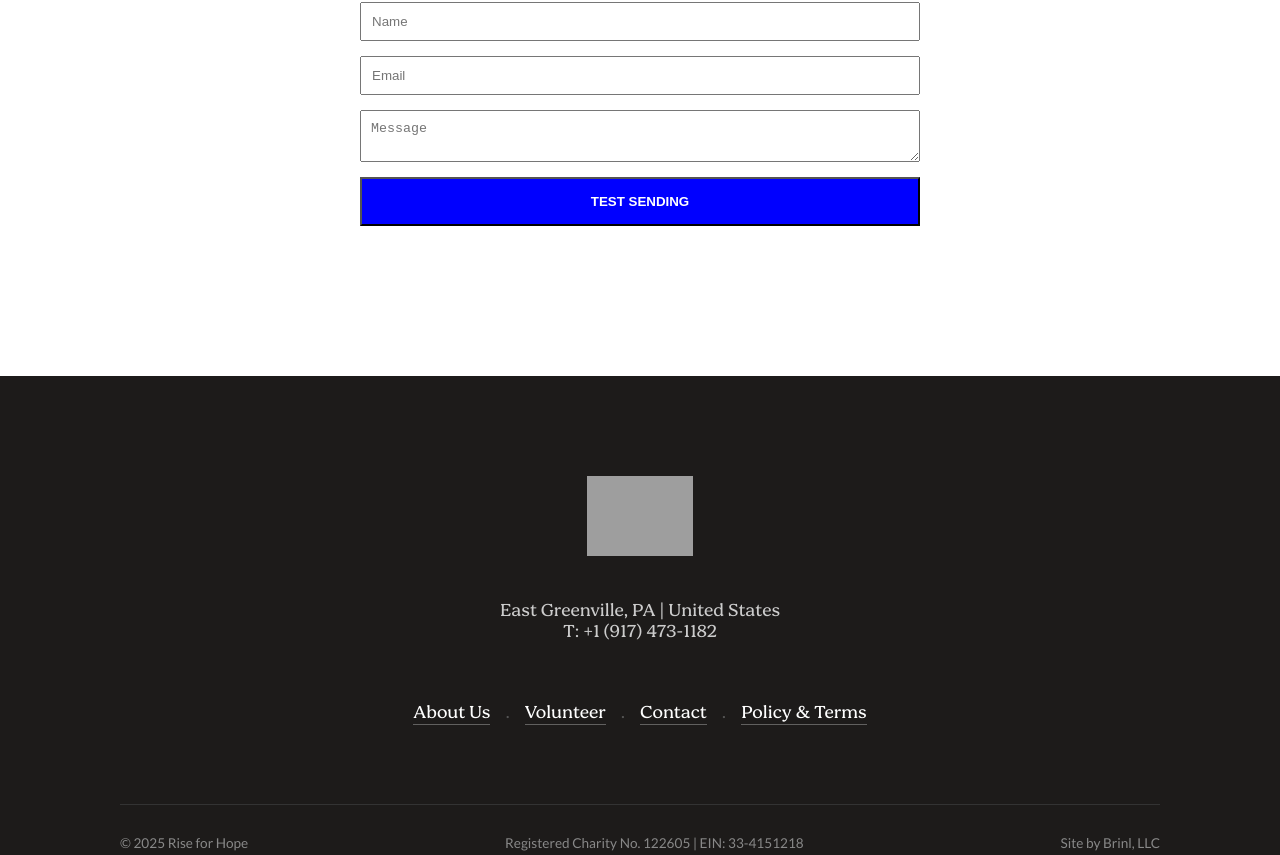
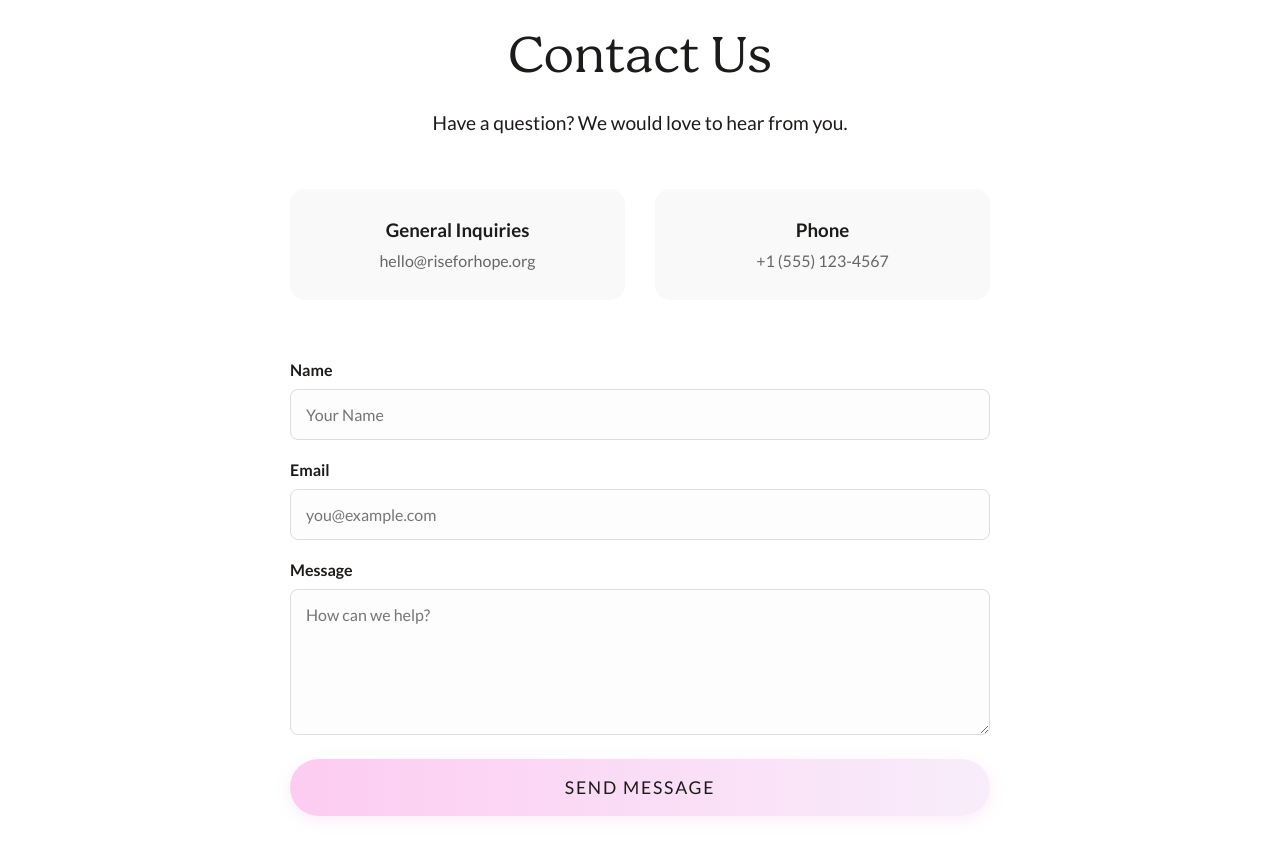
Before and after one commit to RiseforHope/riseforhope-nextjs, a Next.js app in the folder riseforhope-website/: page /contact in a window 1280 px wide. Shown: the part 185-1040 px from the top of the page. Built offline with nearby package versions, Linux system fonts and the light colour scheme; grey boxes are pictures that could not be loaded.

Commit message:
Finalize contact page style and logic

```diff
--- a/riseforhope-website/app/api/send-email/route.ts
+++ b/riseforhope-website/app/api/send-email/route.ts
@@ -9,8 +9,8 @@ export async function POST(request: Request) {
         const { name, email, message } = body;
 
         const data = await resend.emails.send({
-      from: 'info@riseforhope.org',
-      to: 'bladimir.garcia@brinl.com', // <--- UPDATED: Must match your Resend account email
+            from: 'info@riseforhope.org', // Or 'info@riseforhope.org' if verified
+            to: 'bladimir.garcia@brinl.com', // Must match your Resend account email
             replyTo: email,
             subject: `New Contact from ${name}`,
             html: `
@@ -30,7 +30,6 @@ export async function POST(request: Request) {
 
         return NextResponse.json({ success: true, data });
     } catch (error: any) {
-    console.error('Email error:', error);
         return NextResponse.json({ success: false, error: error.message }, { status: 500 });
     }
 }
--- a/riseforhope-website/app/contact/page.tsx
+++ b/riseforhope-website/app/contact/page.tsx
@@ -1,16 +1,22 @@
 "use client";
+
 import { useState } from 'react';
 import Header from '../components/Header';
 import Footer from '../components/Footer';
 import Link from 'next/link';
 
 export default function ContactPage() {
+    const [isSubmitting, setIsSubmitting] = useState(false);
+    const [isSuccess, setIsSuccess] = useState(false);
+    const [errorMessage, setErrorMessage] = useState('');
+
     async function handleSubmit(e: React.FormEvent<HTMLFormElement>) {
         e.preventDefault();
-        alert("🚨 BUTTON CLICKED! The code is running."); // Immediate proof
+        setIsSubmitting(true);
+        setErrorMessage('');
 
         const formData = new FormData(e.currentTarget);
-        const payload = {
+        const data = {
             name: formData.get('name'),
             email: formData.get('email'),
             message: formData.get('message'),
@@ -20,33 +26,145 @@ export default function ContactPage() {
             const response = await fetch('/api/send-email', {
                 method: 'POST',
                 headers: { 'Content-Type': 'application/json' },
-                body: JSON.stringify(payload),
+                body: JSON.stringify(data),
             });
+
             const result = await response.json();
 
-            if (!result.success) {
-                alert(`❌ SERVER ERROR:\n${JSON.stringify(result.error, null, 2)}`);
+            if (response.ok && result.success) {
+                setIsSuccess(true); // Switch to "Success" view
+                window.scrollTo({ top: 0, behavior: 'smooth' });
             } else {
-                alert('✅ SUCCESS! Email sent.');
+                setErrorMessage('Something went wrong. Please try again.');
             }
-        } catch (error: any) {
-            alert(`❌ NETWORK ERROR: ${error.message}`);
+        } catch (error) {
+            setErrorMessage('Network error. Please verify your connection.');
         }
+        setIsSubmitting(false);
     }
+
+    // Shared styles to match your original look
+    const inputStyle = {
+        width: '100%',
+        padding: '15px',
+        borderRadius: '8px',
+        border: '1px solid #ddd',
+        marginBottom: '20px',
+        fontFamily: 'var(--font-sans)',
+        fontSize: '1rem',
+        backgroundColor: '#fdfdfd'
+    };
 
     return (
         <main>
             <Header />
-            <div className="max-w-container" style={{ padding: '150px 20px', maxWidth: '600px', margin: '0 auto' }}>
-                <h1>Contact Test</h1>
-                <form onSubmit={handleSubmit} style={{ display: 'flex', flexDirection: 'column', gap: '15px' }}>
-                    <input name="name" placeholder="Name" required style={{ padding: '10px' }} />
-                    <input name="email" type="email" placeholder="Email" required style={{ padding: '10px' }} />
-                    <textarea name="message" placeholder="Message" required style={{ padding: '10px' }} />
-                    <button type="submit" style={{ padding: '15px', background: 'blue', color: 'white', fontWeight: 'bold' }}>
-                        TEST SENDING
-                    </button>
-                </form>
+
+            <div className="max-w-container" style={{ padding: '150px 20px 80px', minHeight: '80vh' }}>
+                <div style={{ maxWidth: '700px', margin: '0 auto' }}>
+
+                    {/* Back Link */}
+                    <div style={{ marginBottom: '40px' }}>
+                        <Link href="/" className="item-date" style={{ display: 'inline-block' }}>
+                            ← Back to Home
+                        </Link>
+                    </div>
+
+                    {/* Title & Intro */}
+                    <h1 className="mission-title" style={{ textAlign: 'center', marginBottom: '20px' }}>
+                        Contact Us
+                    </h1>
+
+                    <p className="mission-text" style={{ textAlign: 'center', marginBottom: '50px' }}>
+                        Have a question? We would love to hear from you.
+                    </p>
+
+                    {/* Contact Info Grid */}
+                    <div style={{ display: 'grid', gridTemplateColumns: '1fr 1fr', gap: '30px', marginBottom: '60px' }}>
+                        <div style={{ textAlign: 'center', padding: '30px', background: '#f9f9f9', borderRadius: '15px' }}>
+                            <h3 style={{ fontFamily: 'var(--font-sans)', fontWeight: 'bold', marginBottom: '10px' }}>General Inquiries</h3>
+                            <p style={{ fontFamily: 'var(--font-sans)', color: '#666' }}>hello@riseforhope.org</p>
+                        </div>
+                        <div style={{ textAlign: 'center', padding: '30px', background: '#f9f9f9', borderRadius: '15px' }}>
+                            <h3 style={{ fontFamily: 'var(--font-sans)', fontWeight: 'bold', marginBottom: '10px' }}>Phone</h3>
+                            <p style={{ fontFamily: 'var(--font-sans)', color: '#666' }}>+1 (555) 123-4567</p>
+                        </div>
+                    </div>
+
+                    {/* Conditional Rendering: Form OR Success Message */}
+                    {isSuccess ? (
+                        <div style={{
+                            textAlign: 'center',
+                            padding: '60px 40px',
+                            background: '#f0fdf4',
+                            borderRadius: '20px',
+                            border: '1px solid #bbf7d0'
+                        }}>
+                            <h2 style={{ color: '#166534', fontSize: '2rem', marginBottom: '15px', fontFamily: 'var(--font-serif)' }}>Thank You!</h2>
+                            <p style={{ fontSize: '1.1rem', color: '#15803d', marginBottom: '30px' }}>
+                                Your message has been sent successfully. We will get back to you shortly.
+                            </p>
+                            <button
+                                onClick={() => setIsSuccess(false)}
+                                className="btn-donate"
+                                style={{ background: '#166534', padding: '12px 30px' }}
+                            >
+                                Send Another Message
+                            </button>
+                        </div>
+                    ) : (
+                        <form onSubmit={handleSubmit}>
+                            {errorMessage && (
+                                <div style={{ padding: '15px', background: '#fee2e2', color: '#b91c1c', borderRadius: '8px', marginBottom: '20px', textAlign: 'center' }}>
+                                    {errorMessage}
+                                </div>
+                            )}
+
+                            <div>
+                                <label className="form-label" style={{ display: 'block', marginBottom: '10px', fontWeight: 'bold', fontFamily: 'var(--font-sans)' }}>Name</label>
+                                <input
+                                    type="text"
+                                    name="name"
+                                    required
+                                    placeholder="Your Name"
+                                    style={inputStyle}
+                                />
+                            </div>
+
+                            <div>
+                                <label className="form-label" style={{ display: 'block', marginBottom: '10px', fontWeight: 'bold', fontFamily: 'var(--font-sans)' }}>Email</label>
+                                <input
+                                    type="email"
+                                    name="email"
+                                    required
+                                    placeholder="you@example.com"
+                                    style={inputStyle}
+                                />
+                            </div>
+
+                            <div>
+                                <label className="form-label" style={{ display: 'block', marginBottom: '10px', fontWeight: 'bold', fontFamily: 'var(--font-sans)' }}>Message</label>
+                                <textarea
+                                    name="message"
+                                    rows={6}
+                                    required
+                                    placeholder="How can we help?"
+                                    className="form-textarea"
+                                    style={{ ...inputStyle, fontFamily: 'var(--font-sans)' }} // Override default textarea font
+                                ></textarea>
+                            </div>
+
+                            <button
+                                type="submit"
+                                disabled={isSubmitting}
+                                className="btn-donate"
+                                style={{ width: '100%', fontSize: '1.1rem', border: 'none', padding: '18px', opacity: isSubmitting ? 0.7 : 1 }}
+                            >
+                                {isSubmitting ? 'Sending...' : 'Send Message'}
+                            </button>
+                        </form>
+                    )}
+
+                </div>
             </div>
             <Footer />
         </main>
```
Lines whose indentation alone changed are shown as unchanged.
